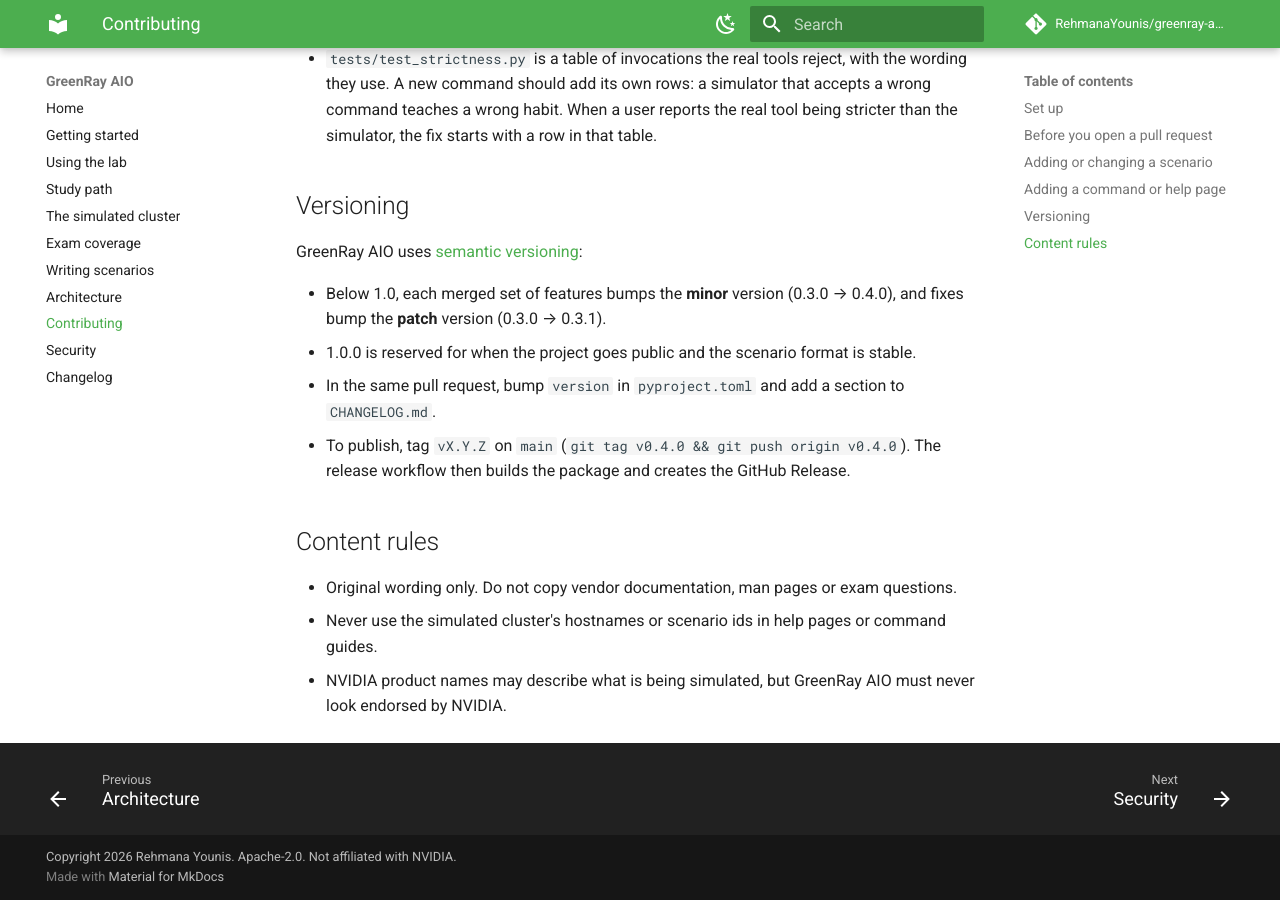
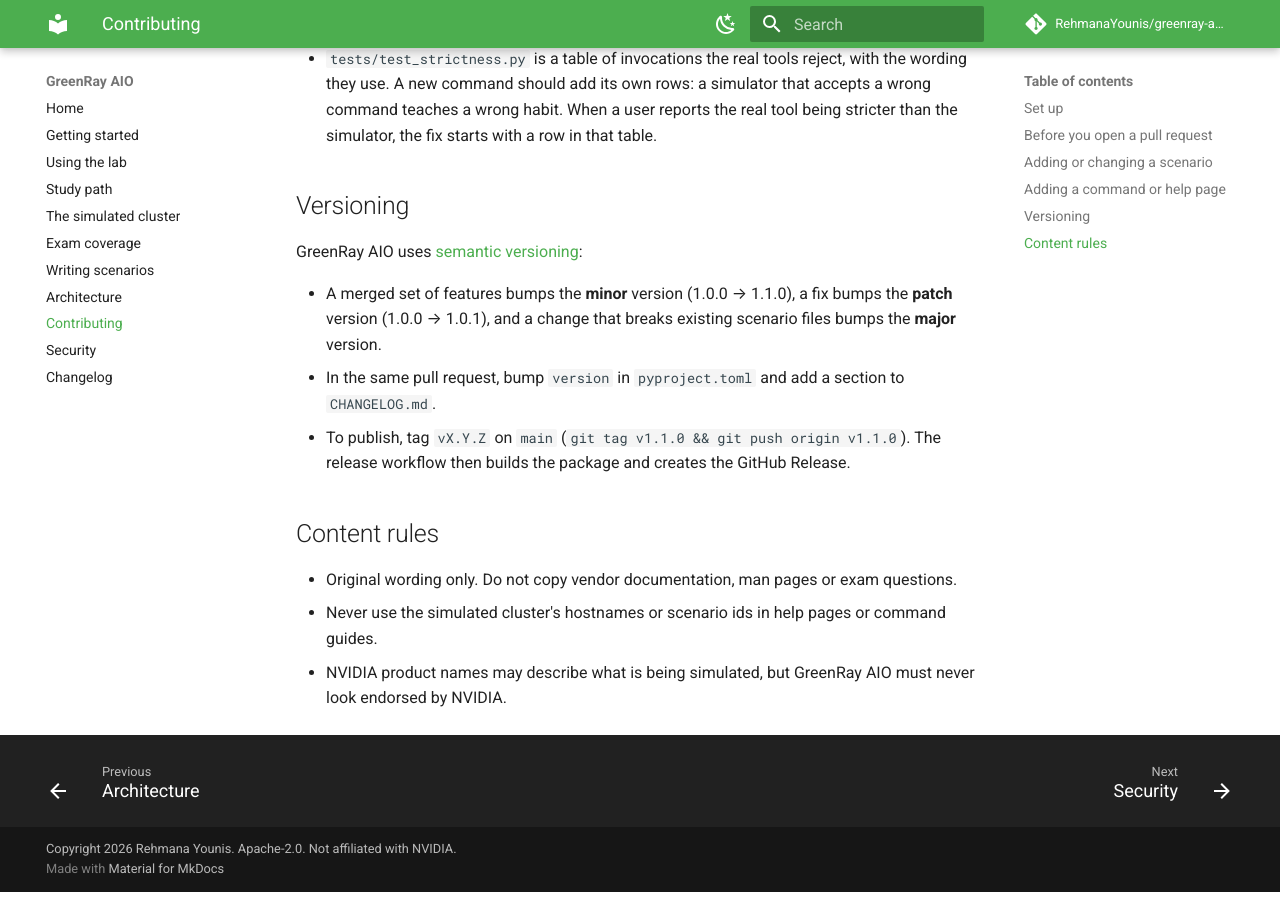
Before and after one commit to RehmanaYounis/greenray-aio, an MkDocs documentation site: the page built from docs/contributing.md, in a window 1280 px wide and 900 px high, scrolled down 1297 px. Built offline with MkDocs 1.6.1 and Material for MkDocs 9.7.7, drawn with Linux system fonts in a browser that asks for light colours; comment, search, counter and statistics services are not loaded.

Commit message:
Release 1.0.0
The demo recording on the README and the documentation home page, and
the versioning rules for a stable scenario format.

```diff
--- a/pyproject.toml
+++ b/pyproject.toml
@@ -1,6 +1,6 @@
 [project]
 name = "greenray-aio"
-version = "0.9.3"
+version = "1.0.0"
 description = "GreenRay AIO: hands-on lab simulator and mock exam for the NVIDIA NCP-AIO (AI Operations) certification"
 readme = "README.md"
 requires-python = ">=3.10"
```
Also changed, not shown: CHANGELOG.md (+9 -0 lines), CONTRIBUTING.md (+2 -3 lines), README.md (+4 -0 lines), docs/index.md (+6 -0 lines), 1 other file.
